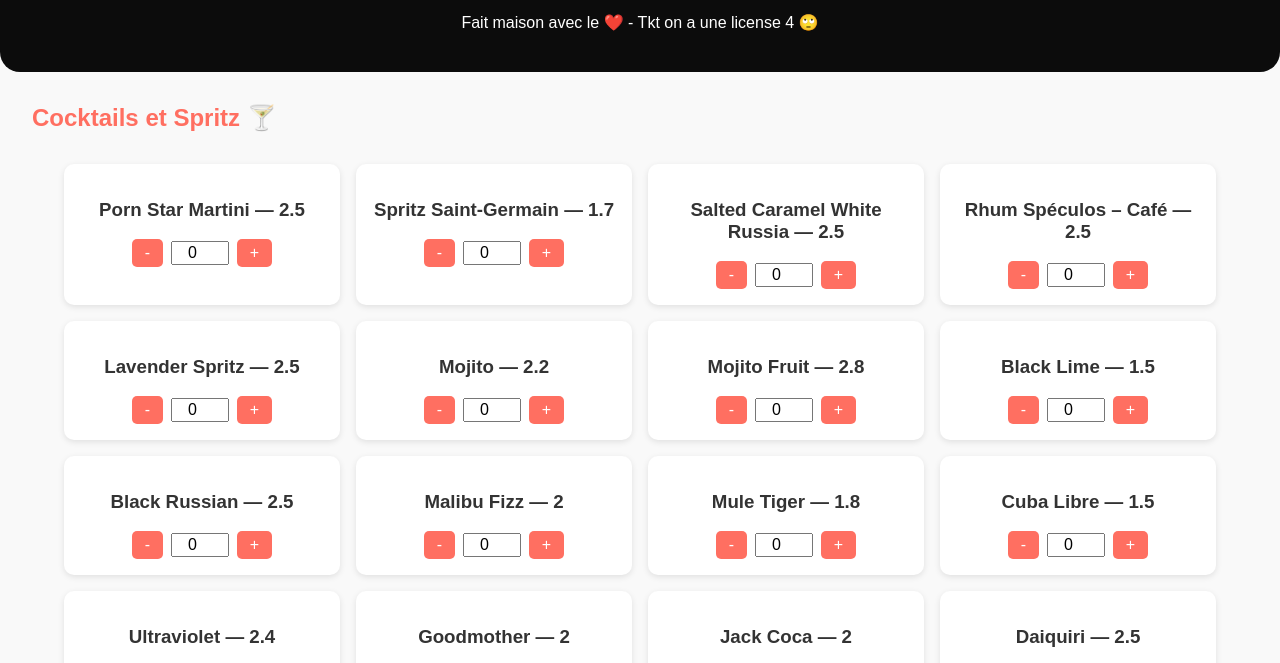
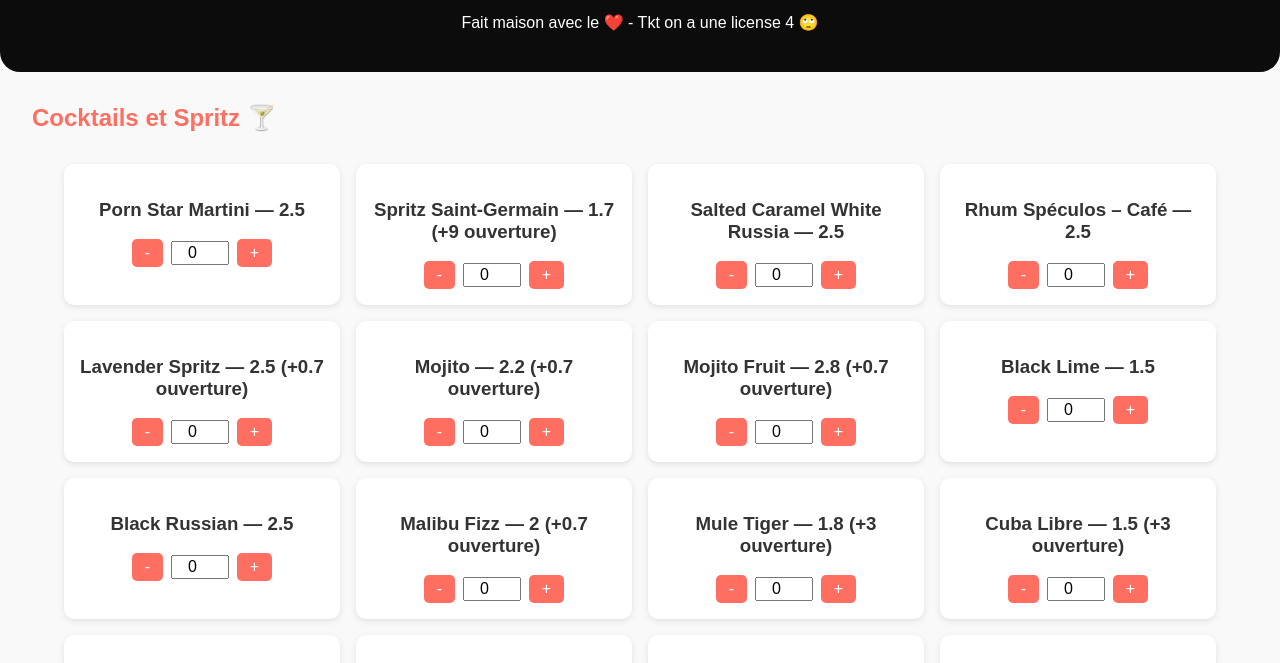
Before and after one commit to matthieumarmotte-svg/beberbar_vercel, a plain HTML site: page index.html in a window 1280 px wide. Shown: the part 126-789 px from the top of the page. Drawn offline with Linux system fonts and the light colour scheme.

Commit message:
Update index.html

```diff
--- a/index.html
+++ b/index.html
@@ -30,7 +30,7 @@
           </div>
 
           <div class="boisson" data-prix="1.7" data-supplement="9">
-            <h3>Spritz Saint-Germain — 1.7</h3>
+            <h3>Spritz Saint-Germain — 1.7 (+9 ouverture)</h3>
             <div class="quantite">
               <button type="button" class="moins">-</button>
               <input type="number" name="Spritz Saint-Germain" value="0" min="0" />
@@ -57,7 +57,7 @@
           </div>
 
           <div class="boisson" data-prix="2.5" data-supplement="0.7">
-            <h3>Lavender Spritz — 2.5</h3>
+            <h3>Lavender Spritz — 2.5 (+0.7 ouverture)</h3>
             <div class="quantite">
               <button type="button" class="moins">-</button>
               <input type="number" name="Lavender Spritz" value="0" min="0" />
@@ -66,7 +66,7 @@
           </div>
 
           <div class="boisson" data-prix="2.2" data-supplement="0.7">
-            <h3>Mojito — 2.2</h3>
+            <h3>Mojito — 2.2 (+0.7 ouverture)</h3>
             <div class="quantite">
               <button type="button" class="moins">-</button>
               <input type="number" name="Mojito Simple" value="0" min="0" />
@@ -75,7 +75,7 @@
           </div>
 
            <div class="boisson" data-prix="2.8" data-supplement="0.7">
-            <h3>Mojito Fruit — 2.8</h3>
+            <h3>Mojito Fruit — 2.8 (+0.7 ouverture)</h3>
             <div class="quantite">
               <button type="button" class="moins">-</button>
               <input type="number" name="Mojito Fruit" value="0" min="0" />
@@ -102,7 +102,7 @@
           </div>
 
           <div class="boisson" data-prix="2.0" data-supplement="0.7">
-            <h3>Malibu Fizz — 2</h3>
+            <h3>Malibu Fizz — 2 (+0.7 ouverture)</h3>
             <div class="quantite">
               <button type="button" class="moins">-</button>
               <input type="number" name="Malibu Fizz" value="0" min="0" />
@@ -111,7 +111,7 @@
           </div>
 
           <div class="boisson" data-prix="1.8" data-supplement="3">
-            <h3>Mule Tiger — 1.8</h3>
+            <h3>Mule Tiger — 1.8 (+3 ouverture)</h3>
             <div class="quantite">
               <button type="button" class="moins">-</button>
               <input type="number" name="Mule Tiger" value="0" min="0" />
@@ -120,7 +120,7 @@
           </div>
 
           <div class="boisson" data-prix="1.5" data-supplement="3">
-            <h3>Cuba Libre — 1.5</h3>
+            <h3>Cuba Libre — 1.5 (+3 ouverture)</h3>
             <div class="quantite">
               <button type="button" class="moins">-</button>
               <input type="number" name="Cuba Libre" value="0" min="0" />
@@ -147,10 +147,11 @@
           </div>
 
           <div class="boisson" data-prix="2" data-supplement="2.2">
-            <h3>Jack Coca — 2</h3>
+            <h3>Jack Coca — 2 (+2.2 ouverture)</h3>
             <div class="quantite">
               <button type="button" class="moins">-</button>
-              <input type="number" name="Jack Coca" value="0" min="0" /> <button type="button" class="plus">+</button>
+              <input type="number" name="Jack Coca" value="0" min="0" />
+              <button type="button" class="plus">+</button>
             </div>
           </div>
 
@@ -198,7 +199,7 @@
           </div>
 
           <div class="boisson" data-prix="1.5" data-supplement="3">
-            <h3>Jager Bomb — 1.5</h3>
+            <h3>Jager Bomb — 1.5 (+3 ouverture)</h3>
             <div class="quantite">
               <button type="button" class="moins">-</button>
               <input type="number" name="Jager Bomb" value="0" min="0" />
```
